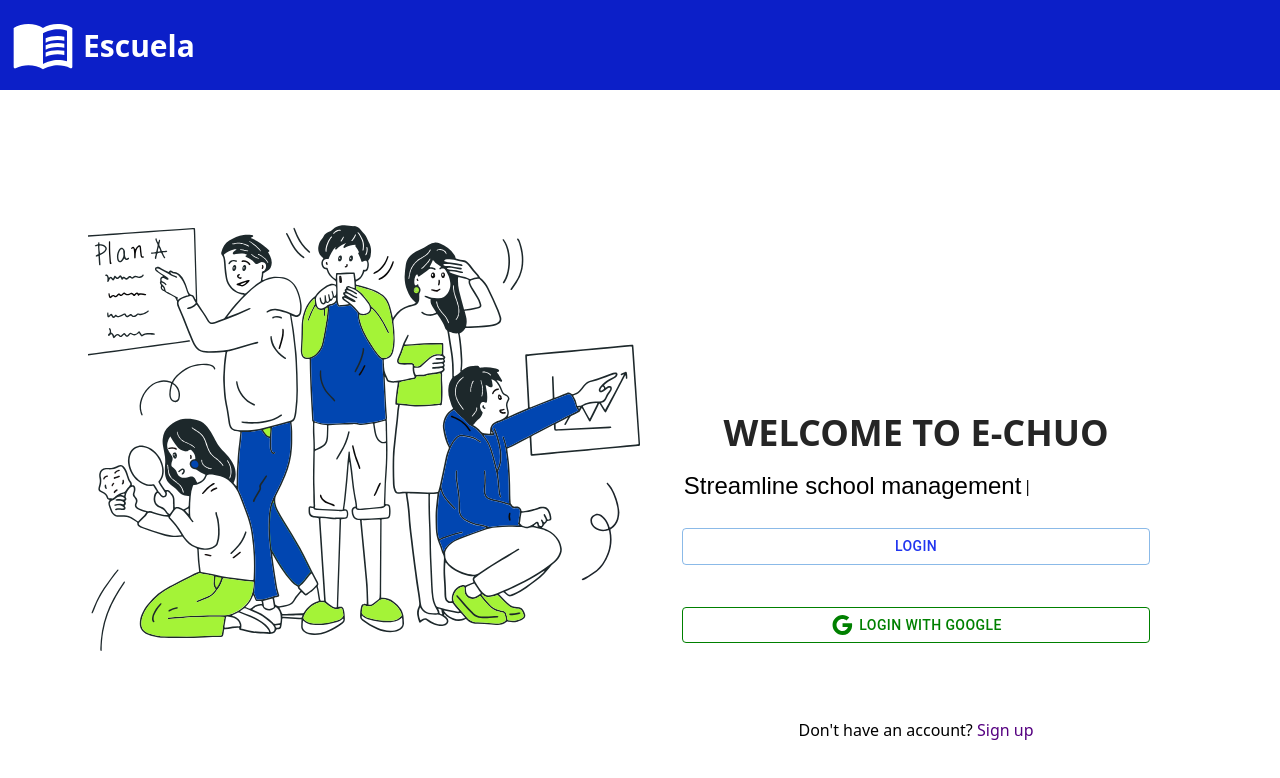
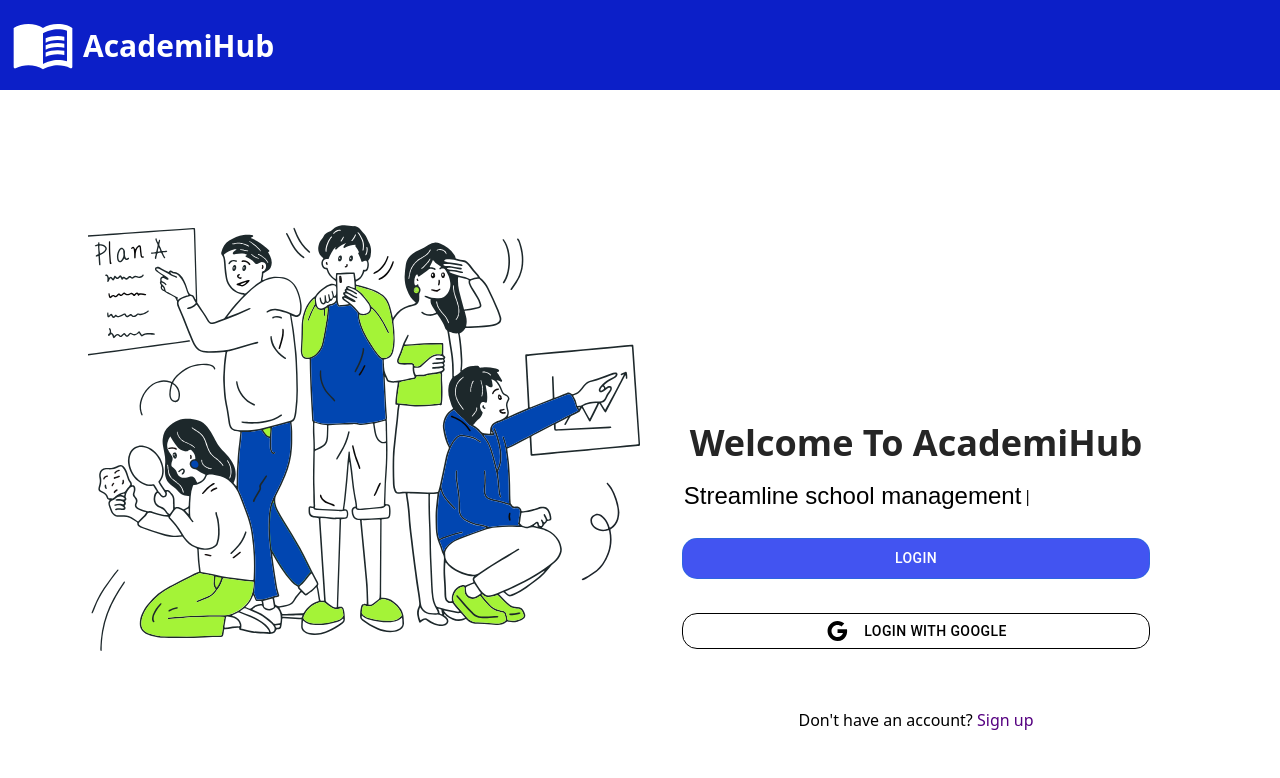
Before and after one commit to Vaniah1/Final-Project-DirectEd, a React (Vite) app in the folder client/: page / in a window 1280 px wide. Shown: the top 778 px of the page. Built offline with nearby package versions, Linux system fonts and the light colour scheme; a web font is replaced by a local one.

Commit message:
styled the login form

```diff
--- a/client/src/pages/Homepage.jsx
+++ b/client/src/pages/Homepage.jsx
@@ -7,55 +7,68 @@
 import TypingEffect from '../components/TypeEffect';
 import MenuBookIcon from '@mui/icons-material/MenuBook';
 import GoogleIcon from '@mui/icons-material/Google';
+import { blue } from '@mui/material/colors';
 
 
 const Homepage = React.memo(() => {
     return (
         <>
             <nav className='p-2 bg-blue1 sticky aria w-full h-[90px] text-3xl  pt-3 pb-auto flex mb-20'>
-                <MenuBookIcon sx={{ color: 'white', fontSize: '4rem',marginLeft:"3px", marginRight: '8px', alignItems: 'center', display: 'inline-flex', verticalAlign: 'middle' }} /><h1 className='[color:white] items-center pt-4 font-bold'>Escuela</h1>
+                <MenuBookIcon sx={{ color: 'white', fontSize: '4rem',marginLeft:"3px", marginRight: '8px', alignItems: 'center', display: 'inline-flex', verticalAlign: 'middle' }} /><h1 className='[color:white] items-center pt-4 font-bold'>AcademiHub</h1>
 
             </nav>
 
             <StyledContainer>
+                <StyledContainer>
+                    <Grid container spacing={0}>
 
-                <StyledContainer>
-
-                    <Grid container spacing={0}>
                         <Grid item xs={12} md={6}>
                             <img src={Students} alt="students" style={{ width: '100%' }} loading="lazy" />
                         </Grid>
-                        <Grid item xs={10} md={6}>
+
+                        <Grid item xs={10} md={6} >
                             <StyledPaper elevation={3}>
+
                                 <StyledTitle>
-                                  <h1><span className='text-4xl mb-2'>WELCOME TO E-CHUO</span></h1>
+                                  <h1><span className='text-4xl mb-2'>Welcome To AcademiHub</span></h1>
                                 </StyledTitle>
+
                                 <TypingEffect/>
+
                                 <StyledBox>
+
                                     <StyledLink to="/choose" aria-label="Login">
-                                        <Button sx={{color: "#2135EF", marginBottom: "1rem"}}  variant="outlined" fullWidth>
+                                        <Button sx={{color: "#FFFFFF", marginBottom: "1rem", backgroundColor: "#4254F1", borderRadius: "15px", padding: "7px",}}  variant="outlined" fullWidth>
                                             Login
                                         </Button>
                                     </StyledLink>
+
                                     <StyledLink to="/Adminlogin" aria-label="Login as Guest">
                                         <Button variant="outlined" fullWidth
-                                            sx={{ mt: 2, mb: 2, color: "#008000", borderColor: "#008000" }}>
+                                            sx={{ mt: 1, color: "#000000", borderColor: "#000000",borderRadius: "15px", padding: "5" }}>
 
-                                            <GoogleIcon sx={{marginRight:"5px"}}/>
+                                            <GoogleIcon sx={{marginRight:"15px"}}/>
                                             Login with Google
                                         </Button>
                                     </StyledLink>
+
                                     <StyledText>
                                         Don't have an account?{' '}
                                         <Link to="/Adminregister" style={{color:"#550080"}} aria-label="Sign up">
                                             Sign up
                                         </Link>
                                     </StyledText>
+
                                 </StyledBox>
+
                             </StyledPaper>
+
                         </Grid>
+
                     </Grid>
+
                 </StyledContainer>
+
             </StyledContainer>
         </>
 
```
